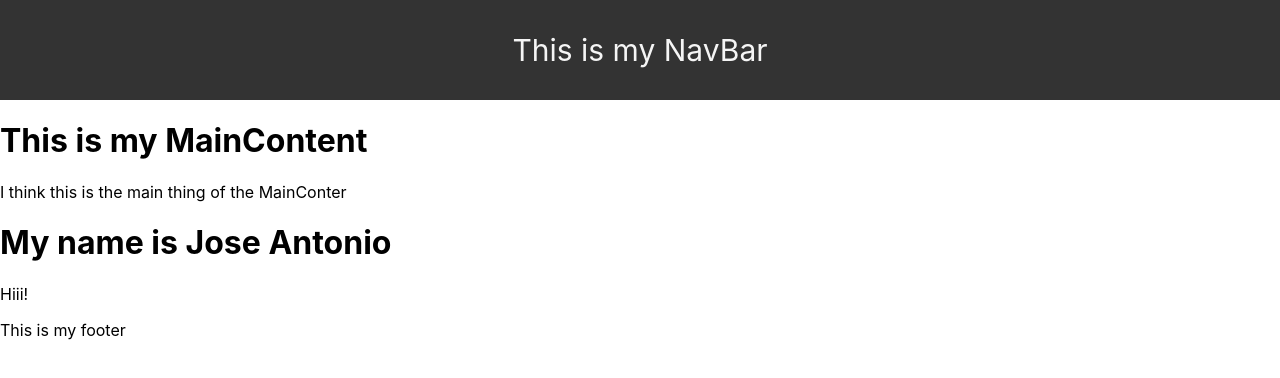
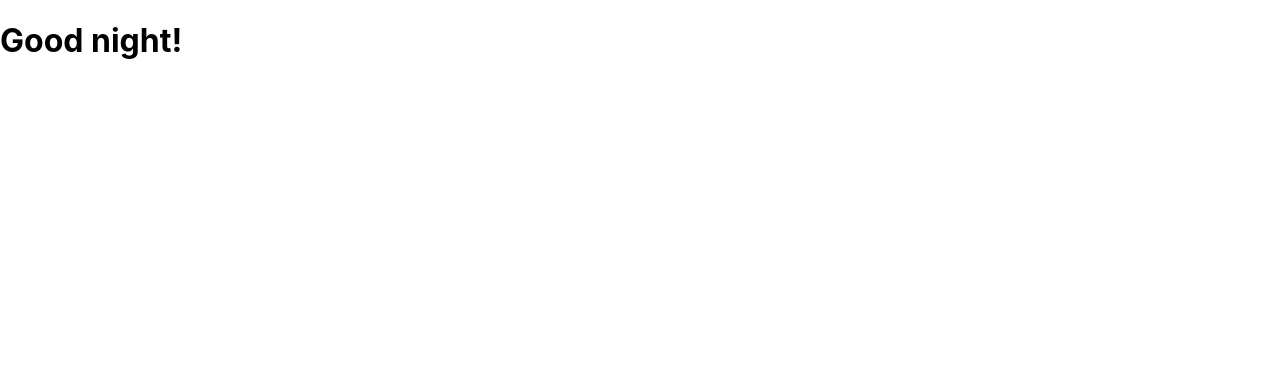
Before and after one commit to Joeypph/TrainingReactScrimba, a React (Create React App) app: page / in a window 1280 px wide. Shown: the top 378 px of the page. Built offline with nearby package versions, Linux system fonts and the light colour scheme.

Commit message:
JSX to Javascriptt and Back

```diff
--- a/src/App.js
+++ b/src/App.js
@@ -6,12 +6,29 @@ import MainContent from "./components/MainContent"
 import Footer from "./components/Footer"
 
 function App(){
+    /*const firstName = "Bob"
+    const lastName = "Ziroll"*/
+    const date = new Date()
+    const hours = date.getHours()
+    let timeOfDay
+
+    if (hours < 12) {
+      timeOfDay = "morning"
+    } else if (hours >= 12 && hours <= 19) {
+      timeOfDay = "afternoon"
+    } else {
+      timeOfDay = "night"
+    }
+
     return(
-        <div>
+        //<h1>Hello {firstName + " " + lastName}!</h1>
+        <h1>Good {timeOfDay}!</h1>
+
+        /*<div>
             <NavBar/>
             <MainContent/>
             <Footer/>
-        </div>
+        </div>*/
 
         /*<div>
             <input type="checkbox" name="chb1" />
```
